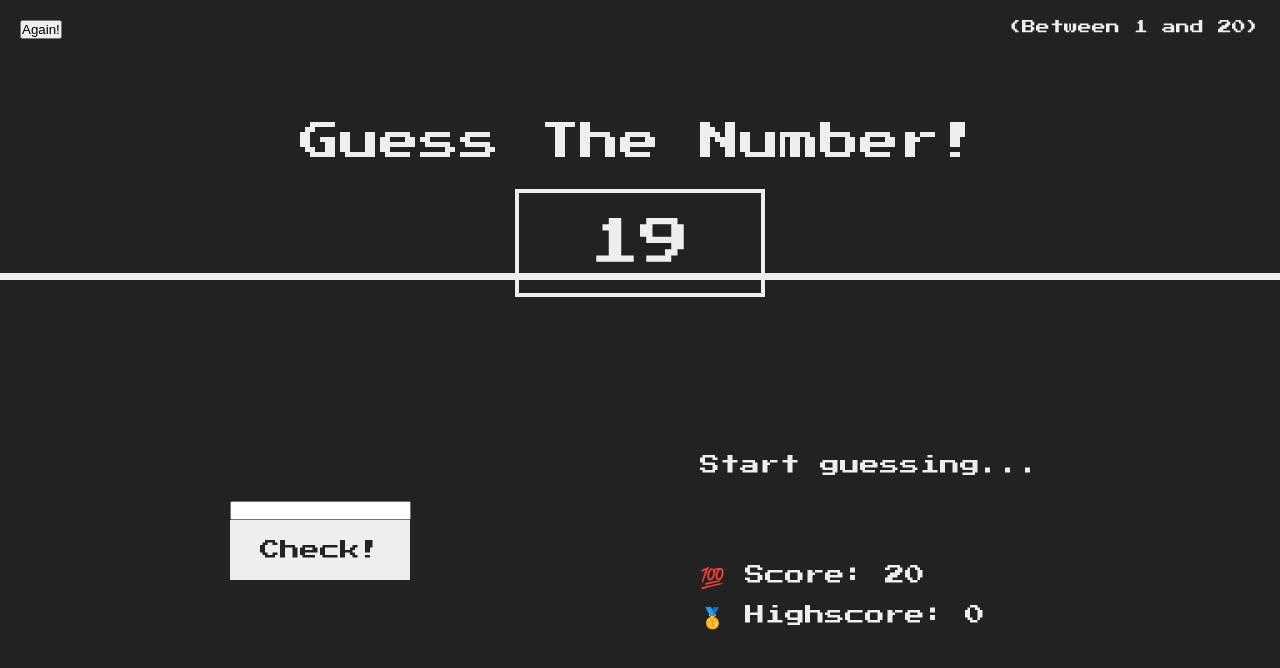
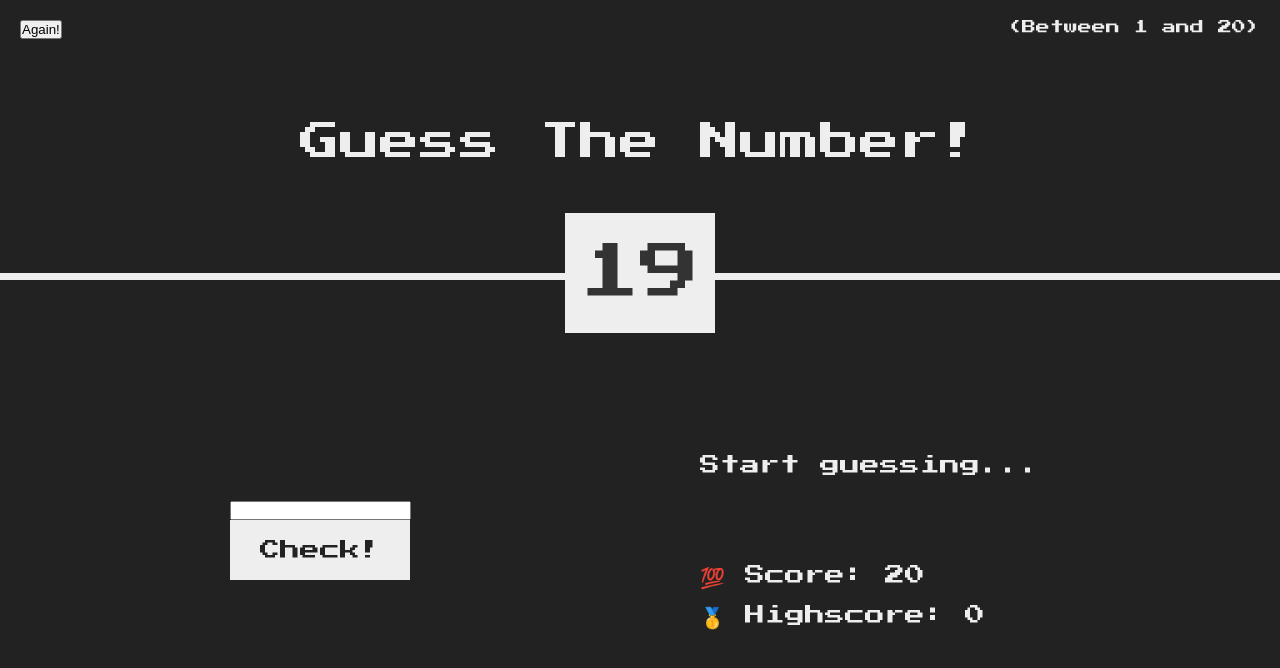
Before and after one commit to Kostadin-Krastev/Guess-number, a plain HTML site: page index.html in a window 1280 px wide. Drawn offline with nearby package versions, Linux system fonts and the light colour scheme.

Commit message:
comment out duplicated style for .result-number

```diff
--- a/main-style.css
+++ b/main-style.css
@@ -69,6 +69,20 @@ h1 {
   transform: translate(-50%, 50%);
 }
 
+/* To check witch one I have to use */
+/* .result-number {
+  background: none;
+  border: 4px solid #eee;
+  font-family: inherit;
+  color: inherit;
+  font-size: 5rem;
+  padding: 2.5rem;
+  width: 25rem;
+  text-align: center;
+  display: block;
+  margin-bottom: 3rem;
+} */
+
 .info-text {
   font-size: 1.4rem;
   position: absolute;
@@ -80,19 +94,6 @@ h1 {
   position: absolute;
   top: 2rem;
   left: 2rem;
-}
-
-.result-number {
-  background: none;
-  border: 4px solid #eee;
-  font-family: inherit;
-  color: inherit;
-  font-size: 5rem;
-  padding: 2.5rem;
-  width: 25rem;
-  text-align: center;
-  display: block;
-  margin-bottom: 3rem;
 }
 
 .check-number {
```
